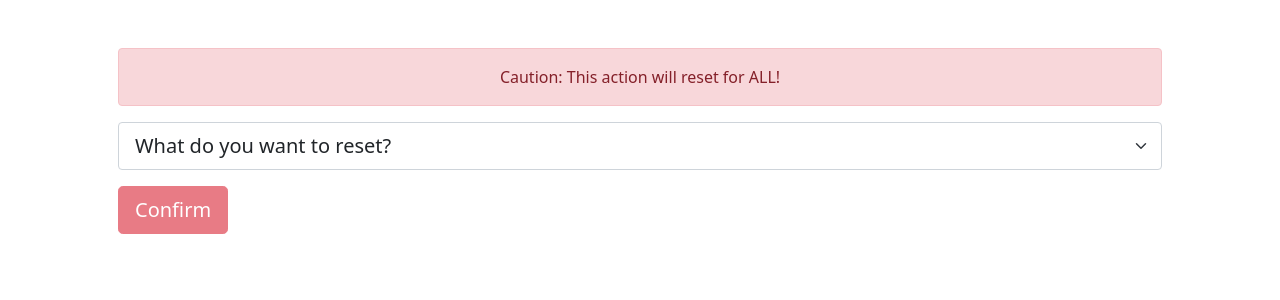
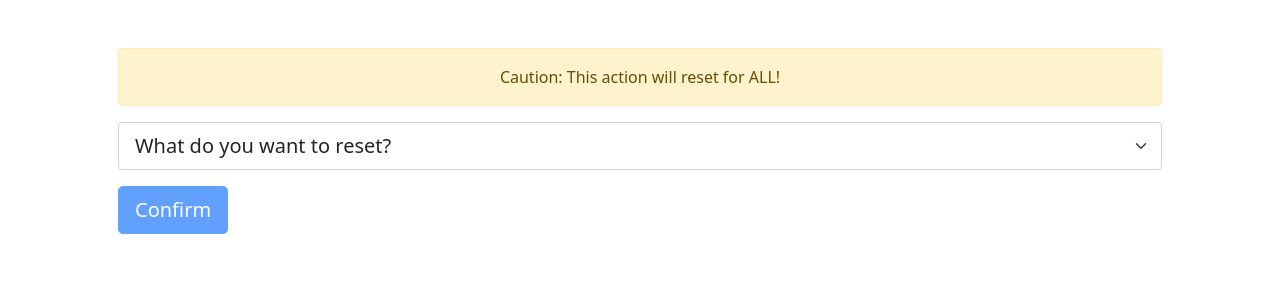
Before and after one commit to gianmillare/Giacomo_Tasks, a Flask app: page /reset in a window 1280 px wide. Shown: the part 66-366 px from the top of the page. Run offline with Flask 2, Linux system fonts and the light colour scheme; the visitor is signed in with stand-in values (Sample User, id 1).

Commit message:
completed the reset function leading to the reset_tasks function. Adjusted the reset.html file for better visibility

```diff
--- a/app.py
+++ b/app.py
@@ -602,29 +602,10 @@ def reset_():
         return render_template("reset.html")
     else:
         # if both submissions are Yes, then clear the reserved task list, and set all tasks in database to user_id = 0
-        if request.form.get("confirm_sunday") == "Yes" and request.form.get("all_complete") == "Yes":
-
-            c.execute("""
-            DELETE FROM reserved
-            """)
-            conn.commit()
-
-            c.execute("""
-            DELETE FROM completed_tasks
-            """)
-            conn.commit()
-
-            c.execute("""
-            UPDATE tasks SET user_id = 0 WHERE user_id != 0
-            """)
-            conn.commit()
-
-            flash("Reset successful!")
-
+        if request.form.get("choose_reset") == "Tasks":
+            return render_template("reset_tasks.html")
+        else:
             return redirect("/")
-        else:
-            flash("Please ensure it is 1) Sunday and 2) all housemates have completed their tasks.")
-            return redirect("/reset")
 
 # Reset tasks
 @app.route("/reset_tasks", methods=["GET", "POST"])
--- a/templates/reset.html
+++ b/templates/reset.html
@@ -9,7 +9,7 @@
 {% with messages = get_flashed_messages() %}
     {% if messages %}
         {% for msg in messages %}
-            <div class="alert alert-danger" role="alert" style="text-align: center;">
+            <div class="alert alert-warning" role="alert" style="text-align: center;">
                 {{msg}}
             </div>
         {% endfor %}
@@ -28,7 +28,7 @@
     </div>
 
     <!-- Button to confirm reset -->
-    <button class="btn btn-danger btn-lg" type="submit" id="submit" disabled>Confirm</button>
+    <button class="btn btn-primary btn-lg" type="submit" id="submit" disabled>Confirm</button>
 
 </form>
 
```
Also changed, not shown: giacomo.db, 2 other files.
